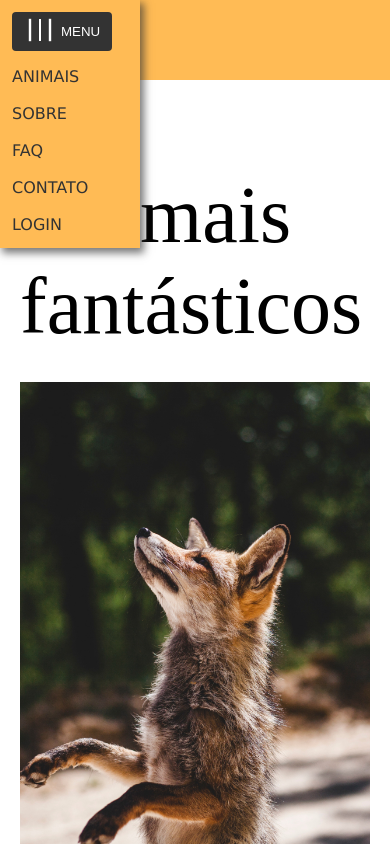
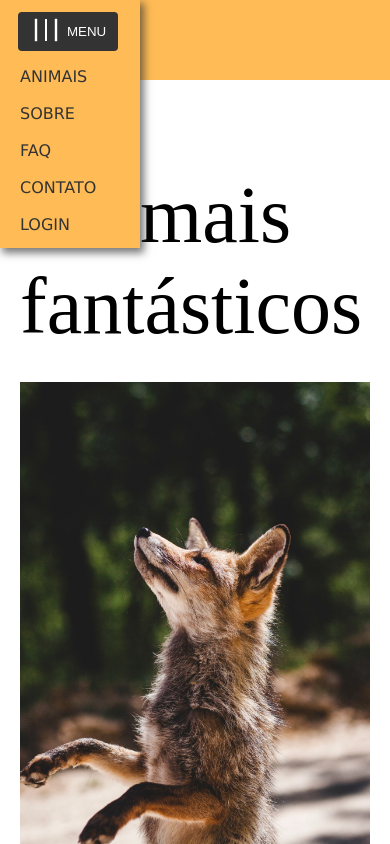
Before and after one commit to RafaSilvaVVS/Animais-Fantasticos, a React (Vite) app: page / in a window 390 px wide. Both pictures are taken after a click on the button "MENU". Shown: the top 844 px of the page. Built offline with nearby package versions, Linux system fonts and the light colour scheme.

Commit message:
Scroll Behavior concluido

```diff
--- a/src/components/Header.css
+++ b/src/components/Header.css
@@ -72,7 +72,7 @@
 }
 
 .divMobile button{
-  margin: 12px;
+  margin: 12px 18px;
 }
 
 .divMobile li a{
--- a/src/components/Header.jsx
+++ b/src/components/Header.jsx
@@ -4,12 +4,21 @@ import './Header.css';
 import Modal from './Modal/Modal';
 import Menu from '../components/menuMobile/Menu';
 
-const Header = () => {
+const Header = ({ secaoTopo }) => {
   const [modal, setModal] = React.useState(false);
   const [mobile, setMobile] = React.useState(false);
   const [menu, setMenu] = React.useState(false);
   const menuDiv = React.useRef();
   const subMenu = React.useRef();
+
+  function scrollAutomatico(e, index) {
+    e.preventDefault();
+    const topo = secaoTopo[index].getBoundingClientRect().top;
+    window.scrollTo({
+      top: topo,
+      behavior: 'smooth',
+    });
+  }
 
   function hoverSubMenu() {
     setMenu(true);
@@ -55,11 +64,11 @@ const Header = () => {
         >
           MENU
         </button>
-        {mobile && <Menu />}
+        {mobile && <Menu secaoTopo={secaoTopo} setModal={setModal} />}
       </div>
       <nav>
         <ul className="ulMenu">
-          <li>
+          <li onClick={(e) => scrollAutomatico(e, 0)}>
             <Links href="#animais" texto="Animais" />
           </li>
           <ul style={{ position: 'relative' }}>
@@ -83,10 +92,10 @@ const Header = () => {
               </ul>
             )}
           </ul>
-          <li>
+          <li onClick={(e) => scrollAutomatico(e, 1)}>
             <Links href="#faq" texto="Faq" />
           </li>
-          <li>
+          <li onClick={(e) => scrollAutomatico(e, 2)}>
             <Links href="#Contato" texto="Contato" />
           </li>
           <li>
--- a/src/components/menuMobile/Menu.css
+++ b/src/components/menuMobile/Menu.css
@@ -2,7 +2,8 @@
   position: relative;
 }
 
-.ulMenuMobile li a{
+.ulMenuMobile  li a{
+  padding-left: 20px;
   display: block;
   margin: 10px 0px;
 }
--- a/src/components/menuMobile/Menu.jsx
+++ b/src/components/menuMobile/Menu.jsx
@@ -2,9 +2,18 @@ import React from 'react';
 import Links from '../links/Links';
 import './Menu.css';
 
-const Menu = () => {
+const Menu = ({ secaoTopo, setModal }) => {
   const [menuSub, setMenuSub] = React.useState(false);
   const subMenu = React.useRef();
+
+  function scrollTop(e, index) {
+    e.preventDefault();
+    const topo = secaoTopo[index].getBoundingClientRect().top;
+    window.scrollTo({
+      top: topo,
+      behavior: 'smooth',
+    });
+  }
 
   function hoverMenu() {
     setMenuSub(true);
@@ -13,10 +22,16 @@ const Menu = () => {
     setMenuSub(false);
   }
 
+  function abrirModal(e) {
+    e.preventDefault();
+    setModal(true);
+  }
+
   return (
     <ul onMouseLeave={moseFora} className="ulMenuMobile">
-      <li>
+      <li onClick={(e) => scrollTop(e, 0)}>
         <Links href="#animais" texto="Animais" />
+      </li>
       <ul className="ulSubMenu">
         <li onMouseEnter={hoverMenu}>
           <Links href="#sobre" texto="Sobre" />
@@ -38,8 +53,13 @@ const Menu = () => {
           </ul>
         )}
       </ul>
+      <li onClick={(e) => scrollTop(e, 1)}>
         <Links href="#faq" texto="Faq" />
+      </li>
+      <li onClick={(e) => scrollTop(e, 2)}>
         <Links href="#Contato" texto="Contato" />
+      </li>
+      <li onClick={abrirModal}>
         <Links href="" texto="Login" />
       </li>
     </ul>
--- a/src/pages/Home.jsx
+++ b/src/pages/Home.jsx
@@ -15,6 +15,11 @@ const Home = () => {
   const slider = React.useRef();
   const numeros = React.useRef();
   const contato = React.useRef();
+
+  const [secaoTopo, setSecaoTop] = React.useState([]);
+  React.useEffect(() => {
+    setSecaoTop([...secaoTopo, animais.current, faq.current, contato.current]);
+  }, [animais, faq, contato]);
 
   React.useEffect(() => {
     setSecao([
@@ -45,7 +50,7 @@ const Home = () => {
 
   return (
     <main className="gridHome">
-      <Header />
+      <Header secaoTopo={secaoTopo} />
       <Animais animais={animais} />
       <Faq faq={faq} />
       <Slider slider={slider} />
```
Lines whose indentation alone changed are shown as unchanged.
